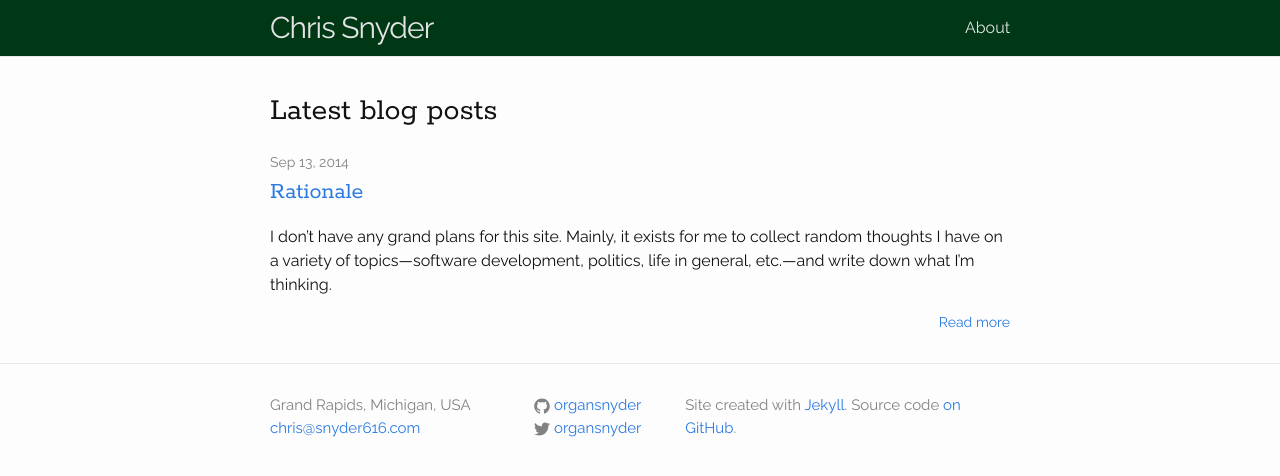
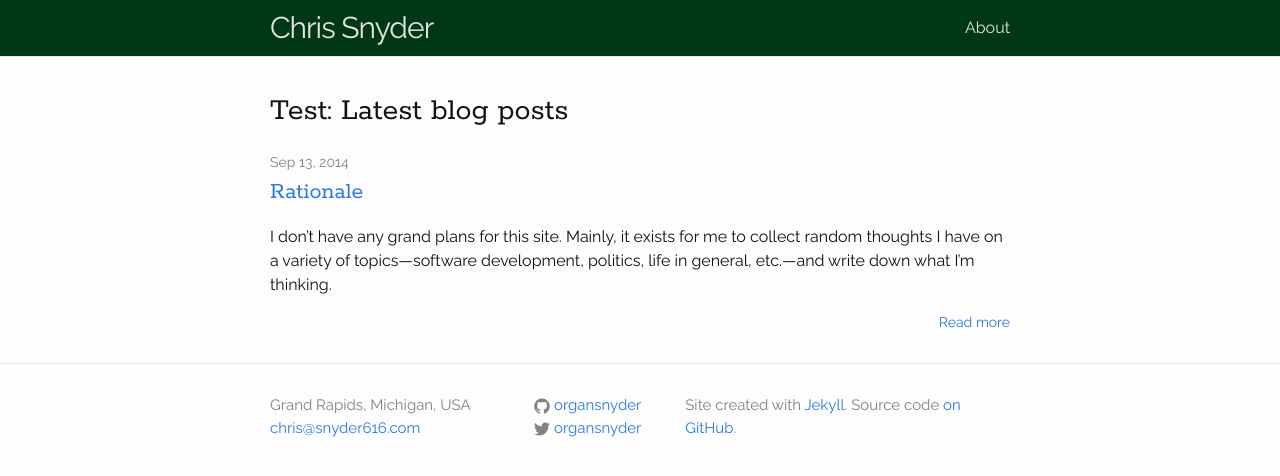
Before and after one commit to csnyder616/snyder616.com, a Jekyll site: the page built from index.html, in a window 1280 px wide. Shown: the top 476 px of the page. Built offline with Jekyll 4.4.1, drawn with Linux system fonts in a browser that asks for light colours.

Commit message:
temporary change to test post-receive hook on server

```diff
--- a/index.html
+++ b/index.html
@@ -4,7 +4,7 @@ layout: default
 
 <div class="home">
 
-  <h1>Latest blog posts</h1>
+  <h1>Test: Latest blog posts</h1>
 
   <ul class="post-list">
     {% for post in site.posts %}
```
